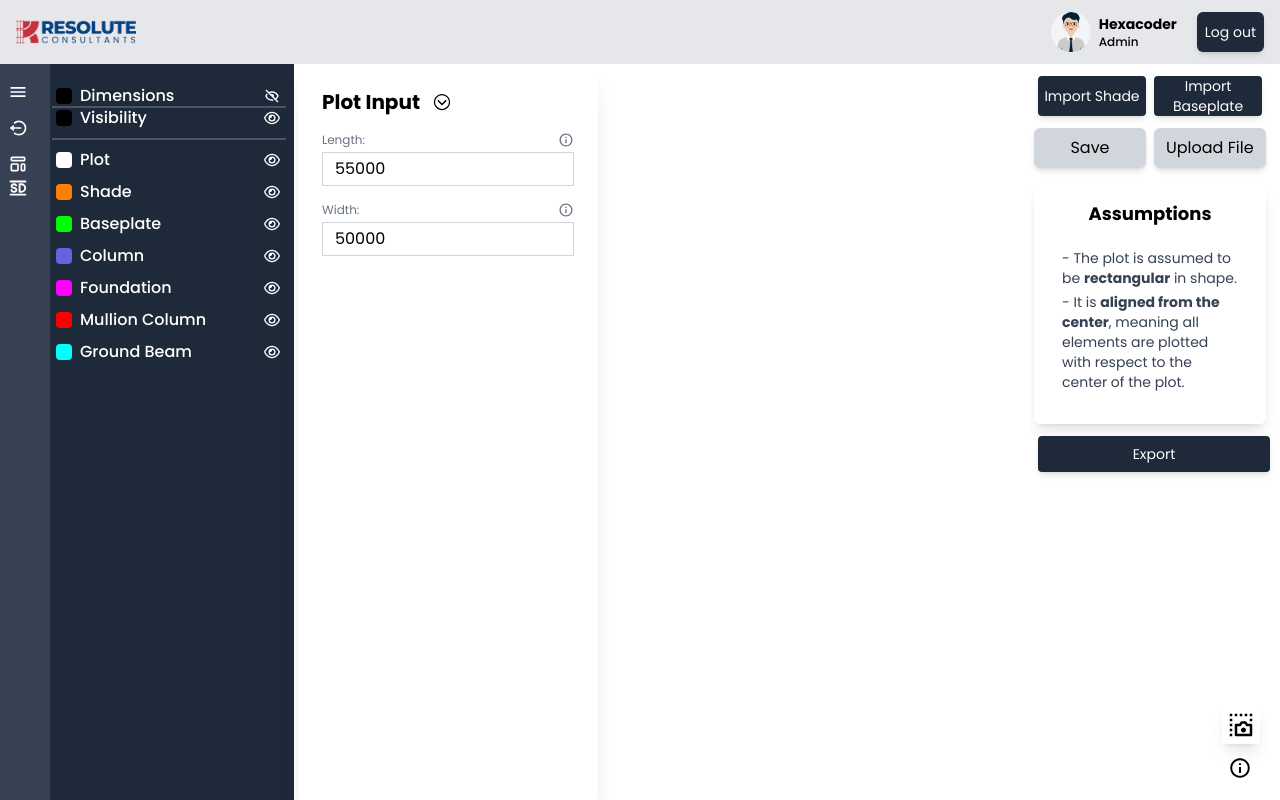
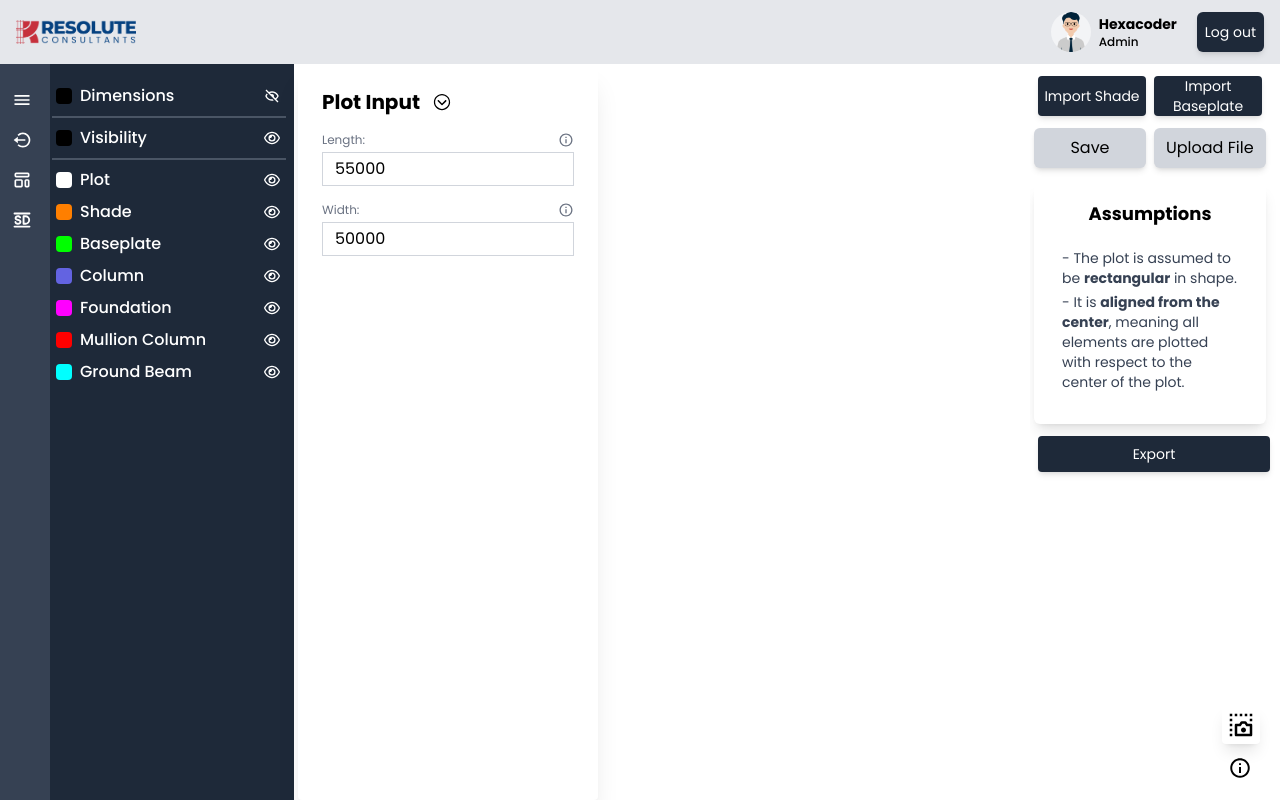
Before and after one commit to RishiDhimmar/shed-frontend, a React (Vite) app: page /project in a window 1280 px wide. Built offline with nearby package versions, Linux system fonts and the light colour scheme.

Commit message:
Fixed css

```diff
--- a/src/components/threeenv/inputs/Layout.tsx
+++ b/src/components/threeenv/inputs/Layout.tsx
@@ -30,7 +30,7 @@ export const Layout = observer(() => {
           onToggleVisibility={() => uiStore.toggleDimensionsVisibility()}
         />
 
-        <div className="line border w-full -my-1.5 border-gray-600"></div>
+        <div className="line border w-full my-1 border-gray-600"></div>
         <LayoutItem
           title="Visibility"
           color="bg-black"
--- a/src/components/uiElements/SideBarMenuItem.tsx
+++ b/src/components/uiElements/SideBarMenuItem.tsx
@@ -28,8 +28,8 @@ function SideBarMenuItem({
   onLabelClick,
 }: SideBarMenuItemProps) {
   return (
-    <div className="flex items-center gap-2   hover:bg-gray-600 min-w-0">
-      <div className="text-white text-xl cursor-pointer" onClick={onIconClick}>
+    <div className="flex items-center gap-2  hover:bg-gray-600 h-10 p-1">
+      <div className="text-white text-xl cursor-pointer flex items-center justify-center" onClick={onIconClick}>
         {icon}
       </div>
 
```
